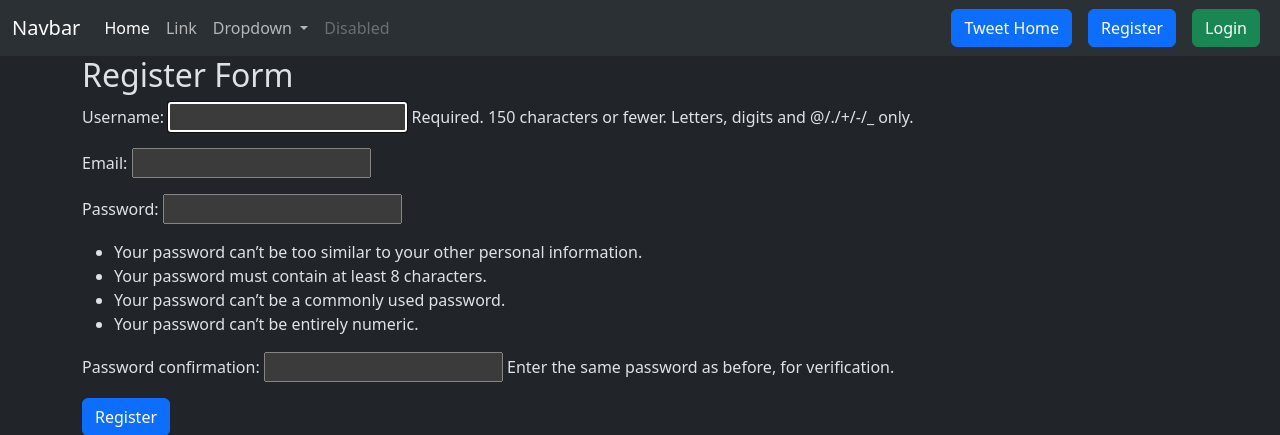
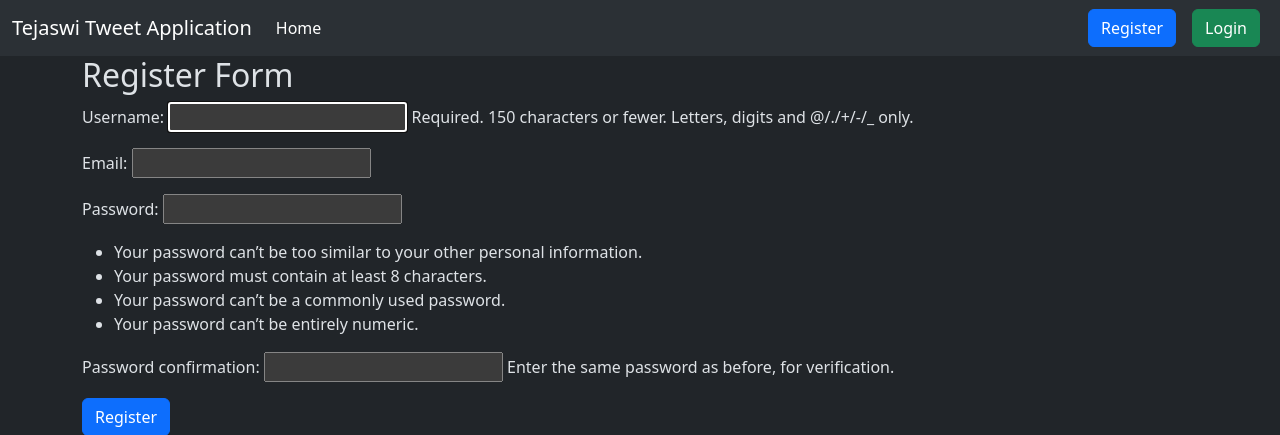
Before and after one commit to TEJASWI0G/Tweet_Django, a Django app: page /register/ in a window 1280 px wide. Shown: the top 435 px of the page. Run offline with Django 5.2, Linux system fonts and the light colour scheme.

Commit message:
Updated layout: changed Navbar and removed unused links

```diff
--- a/meet_project/templates/layout.html
+++ b/meet_project/templates/layout.html
@@ -1,10 +1,9 @@
 {% load static %}
 <!DOCTYPE html>
-<html lang = "en" data-bs-theme="dark">
+<html lang="en" data-bs-theme="dark">
     <head>
-        <meta charset = "UTF-8">
-        <meta name = "viewport" content = "width=device-width,
-        initial-scale=1.0">
+        <meta charset="UTF-8">
+        <meta name="viewport" content="width=device-width, initial-scale=1.0">
         <!-- Bootstrap CSS -->
         <link href="https://cdn.jsdelivr.net/npm/bootstrap@5.3.3/dist/css/bootstrap.min.css" rel="stylesheet" integrity="sha384-QWTKZyjpPEjISv5WaRU9OFeRpok6YctnYmDr5pNlyT2bRjXh0JMhjY6hW+ALEwIH" crossorigin="anonymous">
 
@@ -17,44 +16,24 @@
     <body>
       <nav class="navbar navbar-expand-lg bg-body-tertiary">
         <div class="container-fluid">
-          <a class="navbar-brand" href="#">Navbar</a>
+          <a class="navbar-brand" href="#">Tejaswi Tweet Application</a>
           <button class="navbar-toggler" type="button" data-bs-toggle="collapse" data-bs-target="#navbarSupportedContent" aria-controls="navbarSupportedContent" aria-expanded="false" aria-label="Toggle navigation">
             <span class="navbar-toggler-icon"></span>
           </button>
           <div class="collapse navbar-collapse" id="navbarSupportedContent">
             <ul class="navbar-nav me-auto mb-2 mb-lg-0">
               <li class="nav-item">
-                <a class="nav-link active" aria-current="page" href="#">Home</a>
-              </li>
-              <li class="nav-item">
-                <a class="nav-link" href="#">Link</a>
-              </li>
-              <li class="nav-item dropdown">
-                <a class="nav-link dropdown-toggle" href="#" role="button" data-bs-toggle="dropdown" aria-expanded="false">
-                  Dropdown
-                </a>
-                <ul class="dropdown-menu">
-                  <li><a class="dropdown-item" href="#">Action</a></li>
-                  <li><a class="dropdown-item" href="#">Another action</a></li>
-                  <li><hr class="dropdown-divider"></li>
-                  <li><a class="dropdown-item" href="#">Something else here</a></li>
-                </ul>
-              </li>
-              <li class="nav-item">
-                <a class="nav-link disabled" aria-disabled="true">Disabled</a>
+                <a class="nav-link active" aria-current="page" href="{% url 'tweet_list' %}">Home</a>
               </li>
             </ul>
-            <form class="d-flex" role="search">
-            </form>
-            <a href = "{% url 'tweet_list' %}" class = "btn btn-primary mx-2">Tweet Home</a>
             {% if user.is_authenticated %}
-            <form method = "POST" action = "{% url 'logout' %}">
-              {% csrf_token %}
-              <button class = "btn btn-danger" type = "submit">Logout</button>
-            </form>
+              <form method="POST" action="{% url 'logout' %}">
+                {% csrf_token %}
+                <button class="btn btn-danger mx-2" type="submit">Logout</button>
+              </form>
             {% else %}
-            <a href = "{% url 'register' %}" class = "btn btn-primary mx-2">Register</a>
-            <a href = "{% url 'login' %}" class = "btn btn-success mx-2">Login</a>
+              <a href="{% url 'register' %}" class="btn btn-primary mx-2">Register</a>
+              <a href="{% url 'login' %}" class="btn btn-success mx-2">Login</a>
             {% endif %}
           </div>
         </div>
```
